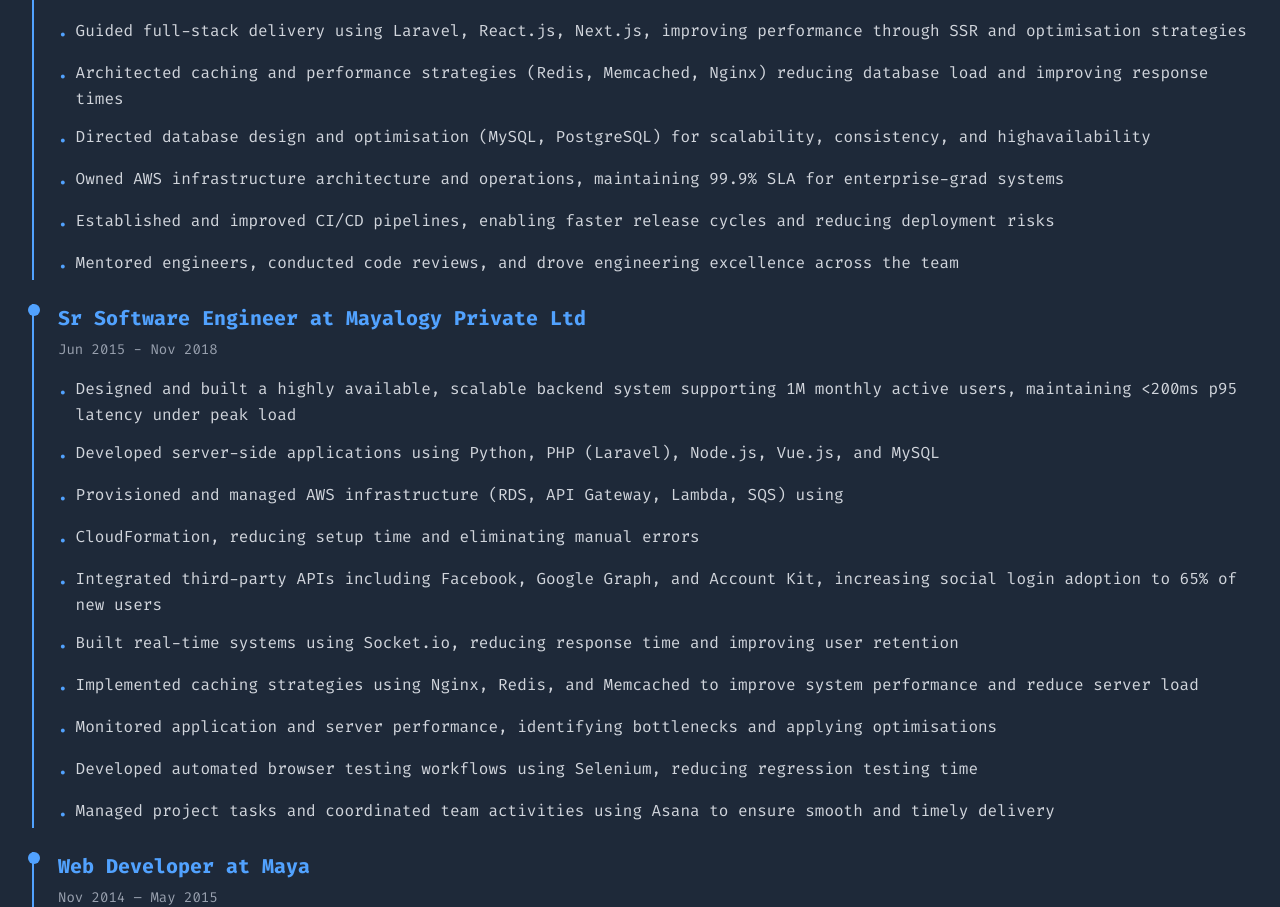
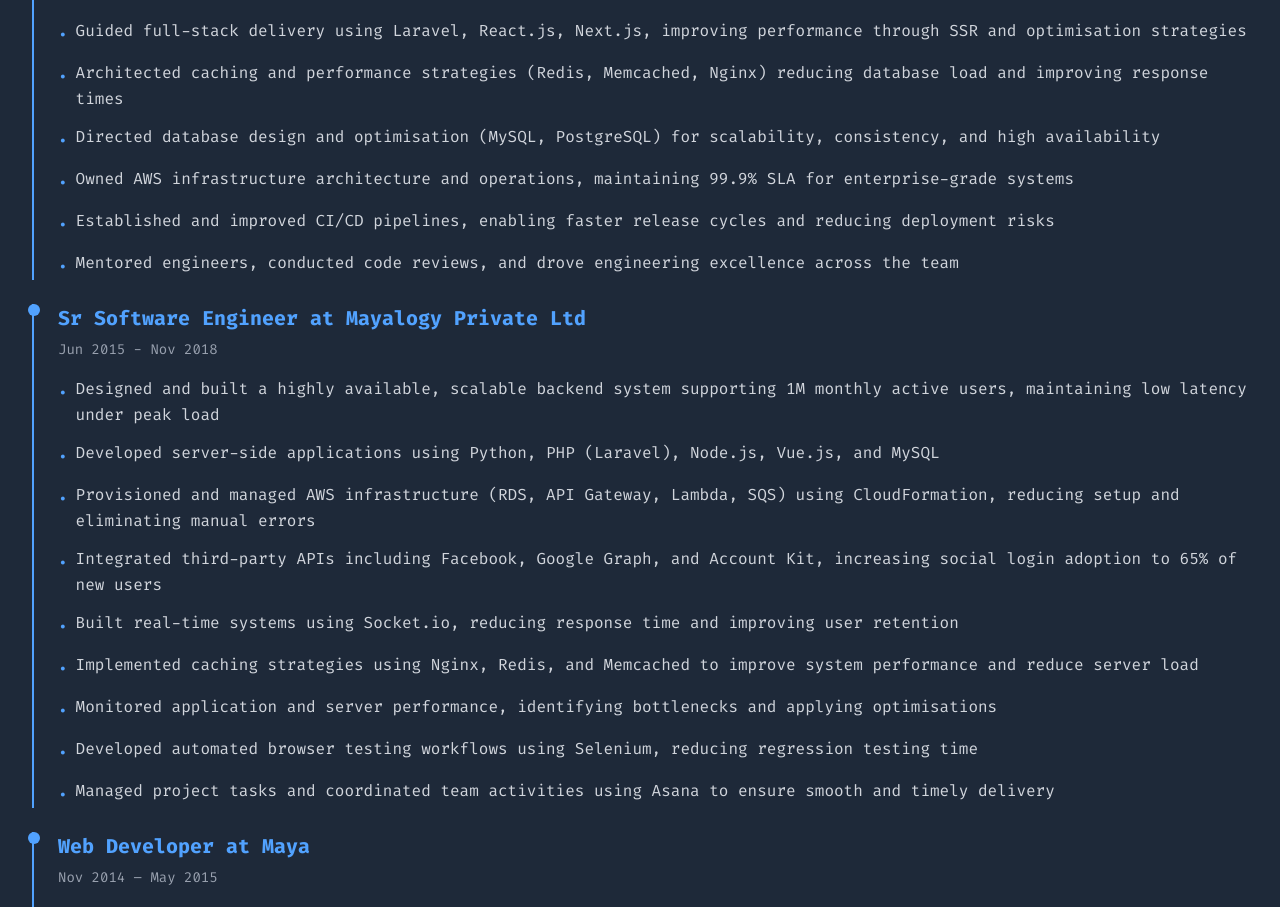
Before and after one commit to minhajul/minhajul.info, a Next.js app: page /experiences in a window 1280 px wide. Shown: the part 1625-2532 px from the top of the page. Built offline with nearby package versions, Linux system fonts and the light colour scheme; no server answers.

Commit message:
Updated experience

```diff
--- a/src/data/experiences.js
+++ b/src/data/experiences.js
@@ -46,10 +46,10 @@ export const experiences = [
             "Oversaw development of RESTful APIs (Laravel, Python) powering 15+ integrations",
             "Guided full-stack delivery using Laravel, React.js, Next.js, improving performance through SSR and optimisation strategies",
             "Architected caching and performance strategies (Redis, Memcached, Nginx) reducing database load and improving response times",
-            "Directed database design and optimisation (MySQL, PostgreSQL) for scalability, consistency, and highavailability",
-            "Owned AWS infrastructure architecture and operations, maintaining 99.9% SLA for enterprise-grad systems",
+            "Directed database design and optimisation (MySQL, PostgreSQL) for scalability, consistency, and high availability",
+            "Owned AWS infrastructure architecture and operations, maintaining 99.9% SLA for enterprise-grade systems",
             "Established and improved CI/CD pipelines, enabling faster release cycles and reducing deployment risks",
-            "Mentored engineers, conducted code reviews, and drove engineering excellence across the team",
+            "Mentored engineers, conducted code reviews, and drove engineering excellence across the team"
         ]
     },
     {
@@ -58,10 +58,9 @@ export const experiences = [
         "url": "https://www.linkedin.com/company/mayaiswithyou/",
         "date_of_joining": "Jun 2015 - Nov 2018",
         "description": [
-            "Designed and built a highly available, scalable backend system supporting 1M monthly active users, maintaining <200ms p95 latency under peak load",
+            "Designed and built a highly available, scalable backend system supporting 1M monthly active users, maintaining low latency under peak load",
             "Developed server-side applications using Python, PHP (Laravel), Node.js, Vue.js, and MySQL",
-            "Provisioned and managed AWS infrastructure (RDS, API Gateway, Lambda, SQS) using",
-            "CloudFormation, reducing setup time and eliminating manual errors",
+            "Provisioned and managed AWS infrastructure (RDS, API Gateway, Lambda, SQS) using CloudFormation, reducing setup and eliminating manual errors",
             "Integrated third-party APIs including Facebook, Google Graph, and Account Kit, increasing social login adoption to 65% of new users",
             "Built real-time systems using Socket.io, reducing response time and improving user retention",
             "Implemented caching strategies using Nginx, Redis, and Memcached to improve system performance and reduce server load",
```
